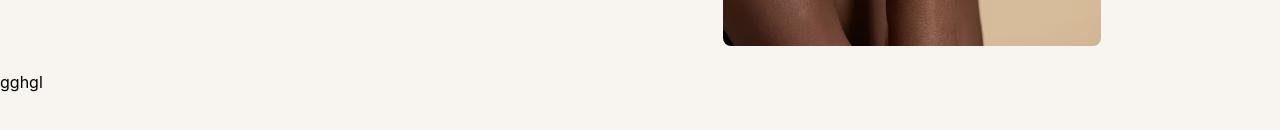
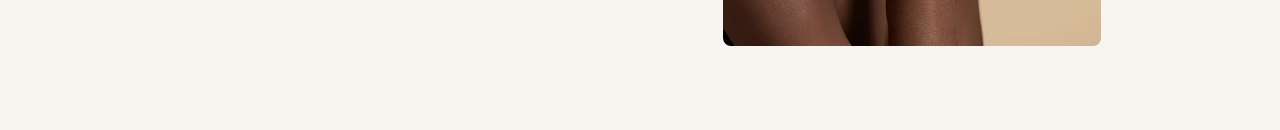
Before and after one commit to ernestkris6/GlamByLaSauce, a React (Vite) app: page / in a window 1280 px wide. Shown: the part 576-706 px from the top of the page. Built offline with nearby package versions, Linux system fonts and the light colour scheme.

Commit message:
hero section

```diff
--- a/src/Pages/Home.jsx
+++ b/src/Pages/Home.jsx
@@ -1,14 +1,14 @@
 import React from 'react'
 import Header from '../ui/Header'
 import HeroSection from '../ui/HeroSection'
-import Banner from '../ui/Banner'
+// import Banner from '../ui/Banner'
 
 export default function Home() {
   return (
     <div>
         <Header />
         <HeroSection />
-        <Banner />
+        {/* <Banner /> */}
     </div>
   )
 }
--- a/src/ui/Banner.jsx
+++ b/src/ui/Banner.jsx
@@ -2,8 +2,19 @@ import React from 'react'
 
 export default function Banner() {
   return (
-    <div>
-        gghgl
+    <div className='bg-[#fff] ml-24 mr-64 mt-[-64px] mb-8 px-6 md:px-10 lg:px-48'>
+        <div className='pt-12'>
+            <p className='font-bold'>About Me</p>
+            <div>
+                <img src="" alt="" />
+            </div>
+        </div>
+
+        <div>
+            <p>Lorem ipsum dolor, sit amet consectetur adipisicing elit. Nemo voluptatum molestiae aliquid eligendi expedita quas magni suscipit. Dolor asperiores voluptatibus molestias nisi, aut autem officiis ex fugiat sint voluptatum voluptates?</p> <br />
+
+            <p>Lorem ipsum dolor sit amet consectetur adipisicing elit. Facere, dolore. Facere asperiores, perferendis laudantium adipisci omnis laborum, voluptate labore mollitia sapiente sit totam ea molestiae nihil veritatis, iusto quae aliquid.</p>
+        </div>
     </div>
   )
 }
--- a/src/ui/HeroSection.jsx
+++ b/src/ui/HeroSection.jsx
@@ -22,7 +22,7 @@ export default function HeroSection() {
 
       {/*Image*/}
       <div className='md:w-1/2 relative'>
-        <img className='m-auto bg-cover bottom-0 h-20dvh rounded-lg' src={unsplash1} alt="" />
+        <img className='m-auto bg-cover bottom-0 h-20dvh rounded-lg relative' src={unsplash1} alt="" />
       </div>
     </div>
   )
```
